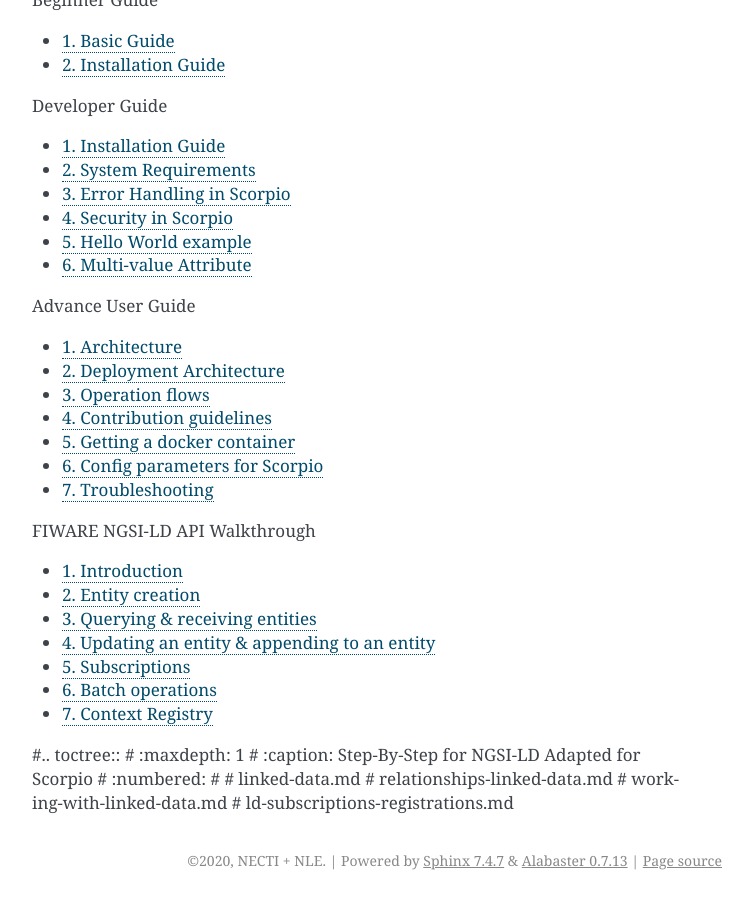
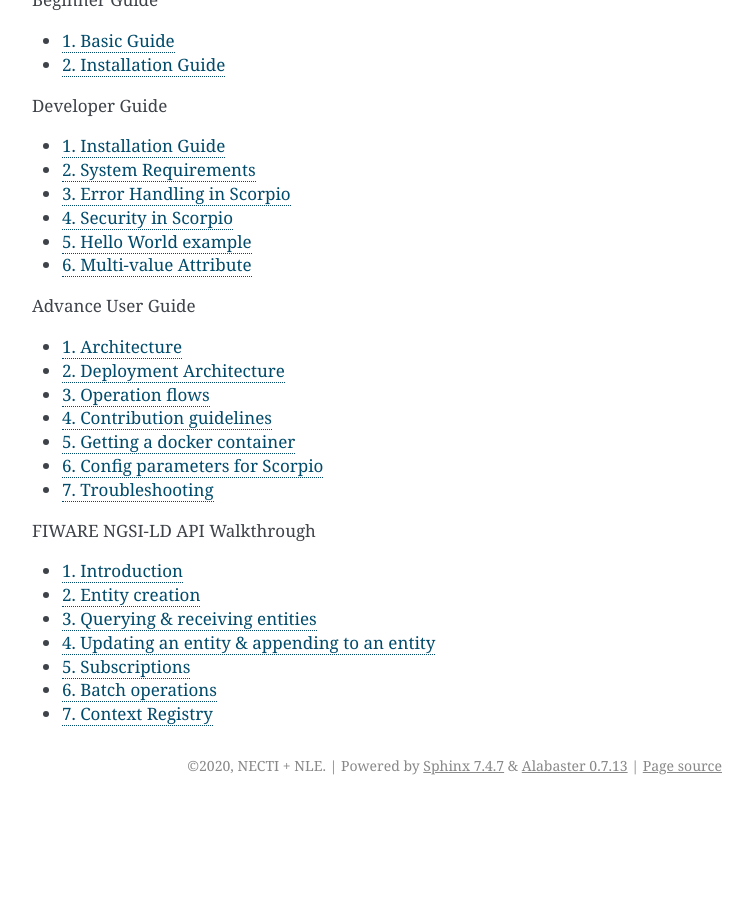
Before and after one commit to ScorpioBroker/ScorpioBroker, a Sphinx documentation site: the page built from docs/en/source/index.rst, in a window 1280 px wide and 900 px high, scrolled down 1159 px. Shown: the whole window, without its empty margins (388-1141 px from the left). Built offline with Sphinx 7.4.7, drawn with Linux system fonts in a browser that asks for light colours; after the commit the page ends 1964 px from its top, so only the background shows below that.

Commit message:
Update index.rst
quick fix for wrong entry

```diff
--- a/docs/en/source/index.rst
+++ b/docs/en/source/index.rst
@@ -56,13 +56,3 @@ Scorpio broker implements the NGSI APIs through which the producers and consumer
     :numbered:
 
     API_walkthrough.rst
-
-#.. toctree::
-#    :maxdepth: 1
-#    :caption: Step-By-Step for NGSI-LD Adapted for Scorpio
-#    :numbered:
-#
-#    linked-data.md
-#    relationships-linked-data.md
-#    working-with-linked-data.md
-#    ld-subscriptions-registrations.md
```
